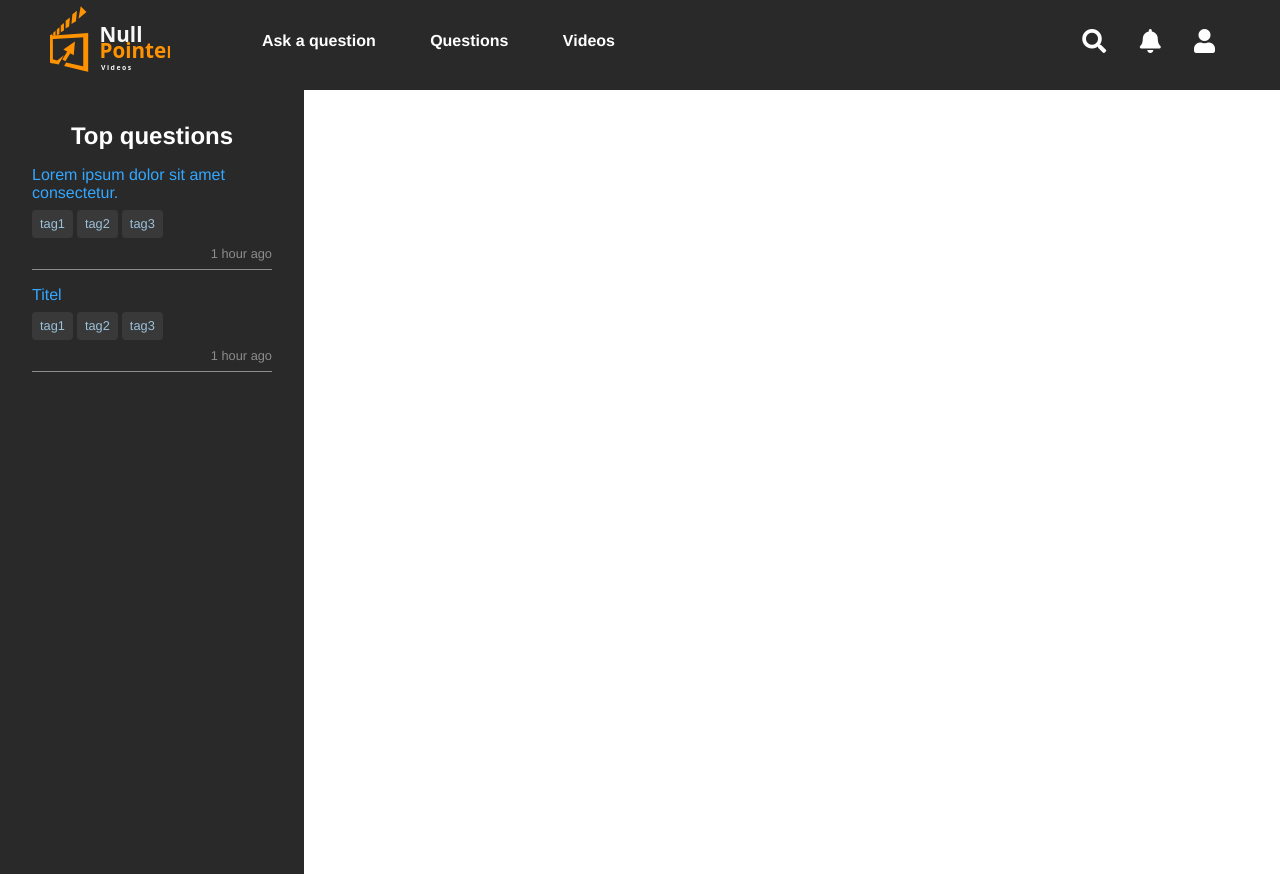
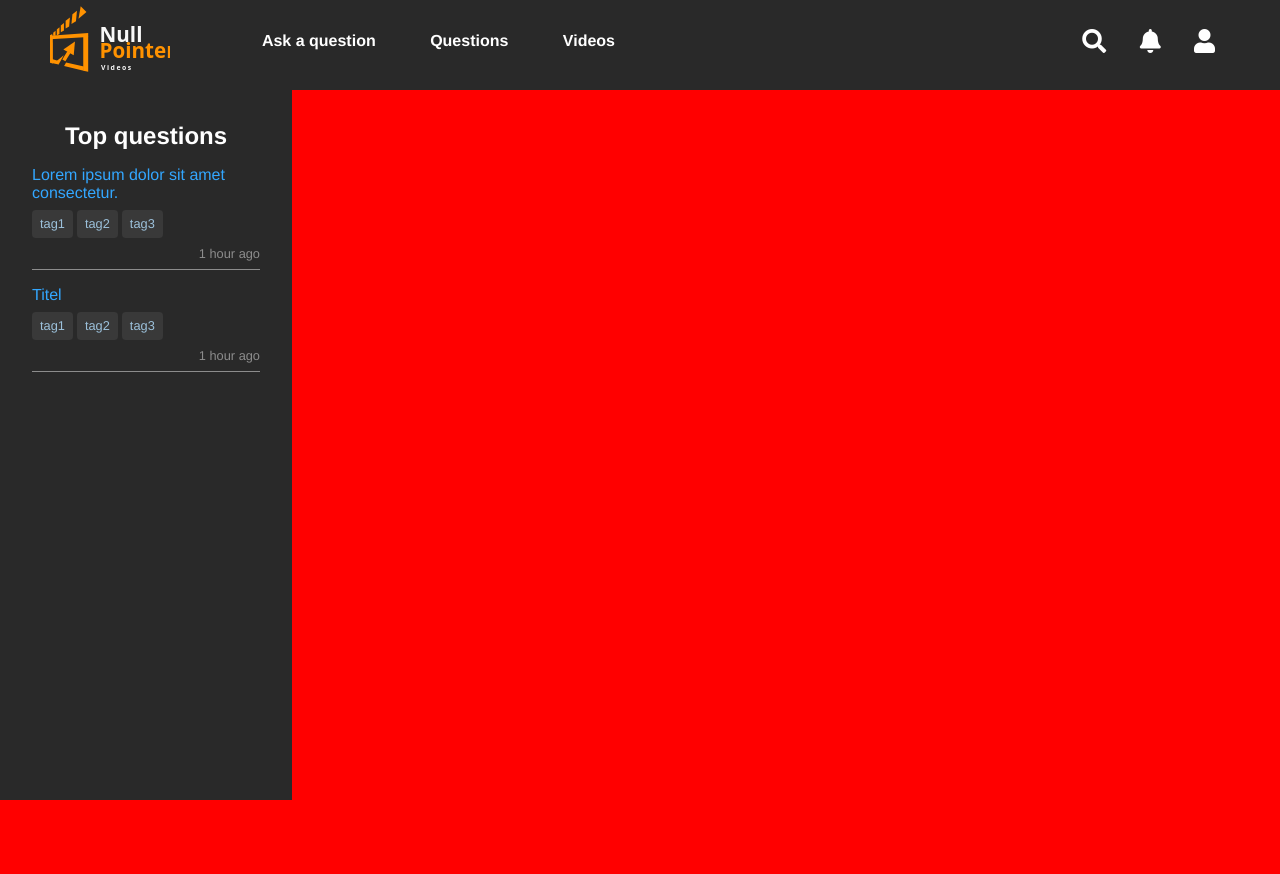
Before and after one commit to Yannieck/netflixsysteem, a PHP site: page /pages/askquestion.php in a window 1280 px wide. After the commit the page ends 800 px from the top, so only its background shows below. Run offline with PHP 8.4, Linux system fonts and the light colour scheme; style sheets or scripts are compiled from the project's sources.

Commit message:
askquestion basis gemaakt

```diff
--- a/assets/styles/aside/aside.css
+++ b/assets/styles/aside/aside.css
@@ -4,7 +4,7 @@ aside {
   color: var(--clr-neutral-100);
   padding: 2rem;
   width: 240px;
-  height: calc(95vh - 40px);
+  height: calc(95vh - 114px);
   display: -webkit-box;
   display: -ms-flexbox;
   display: flex;
@@ -15,6 +15,7 @@ aside {
   -webkit-box-align: start;
       -ms-flex-align: start;
           align-items: flex-start;
+  margin: 0;
 }
 
 aside > h2 {
--- a/assets/styles/aside/aside.scss
+++ b/assets/styles/aside/aside.scss
@@ -4,10 +4,11 @@ aside {
     color: var(--clr-neutral-100);
     padding: 2rem;
     width: 240px;
-    height: calc(95vh - 40px);
+    height: calc(95vh - 114px);
     display: flex;
     flex-direction: column;
     align-items: flex-start;
+    margin: 0;
 }
 
 aside>h2 {
--- a/assets/styles/style.css
+++ b/assets/styles/style.css
@@ -24,6 +24,12 @@ a {
 
 .underline {
   text-decoration: underline;
+}
+
+.flex {
+  display: -webkit-box;
+  display: -ms-flexbox;
+  display: flex;
 }
 
 .center {
--- a/assets/styles/style.scss
+++ b/assets/styles/style.scss
@@ -27,6 +27,10 @@ a {
 }
 
 // ALIGNMENT
+.flex {
+    display: flex;
+}
+
 .center {
     display: flex;
     justify-content: center;
--- a/pages/askquestion.php
+++ b/pages/askquestion.php
@@ -9,10 +9,11 @@
 </head>
 
 <body>
-    <?php
-    include_once("../assets/components/header.php") ;
-    include_once("../assets/components/aside.php");
-    ?>
+    <?php include_once("../assets/components/header.php"); ?>
+    <div class="flex">
+        <?php include_once("../assets/components/aside.php"); ?>
+        <div style="width: calc(100vw - 240px); height: calc(95vh - 50px);; background: red"></div>
+    </div>
 </body>
 
 </html>
--- a/pages/createaccount.php
+++ b/pages/createaccount.php
@@ -19,7 +19,7 @@
 
                 <!-- 1e wachtwoord veld + error -->
                 <input class="formfield" type="password" name="password" id="password" placeholder="Password...">
-                <p class="errortext" id="passworderror">Your password must contain between 4 and 8 characters.</p>
+                <p class="errortext" id="passworderror">Your password must contain more then 4 characters.</p>
 
                 <!-- 2e wachtwoord veld + error -->
                 <input class="formfield" type="password" name="repeatpassword" id="repeatpassword" placeholder="Repeat password...">
@@ -57,7 +57,8 @@
                 $validEmail = boolval(($dotPos > $atPos) ? True : False);
 
                 if (strlen($name) >= 1 && $validEmail == 1) {
-                    if (!empty($_POST['password'])) {
+                    $len = strlen($_POST['password']);
+                    if (!empty($_POST['password'] && $len >= 4)) {
                         if (!empty($_POST['repeatpassword'] && $_POST['repeatpassword'] == $_POST['password'])) {
                             if (isset($_POST['remember'])) {
                                 echo "remember";
```
Also changed, not shown: pages/login.php (+26 -1 lines), 2 other files.
